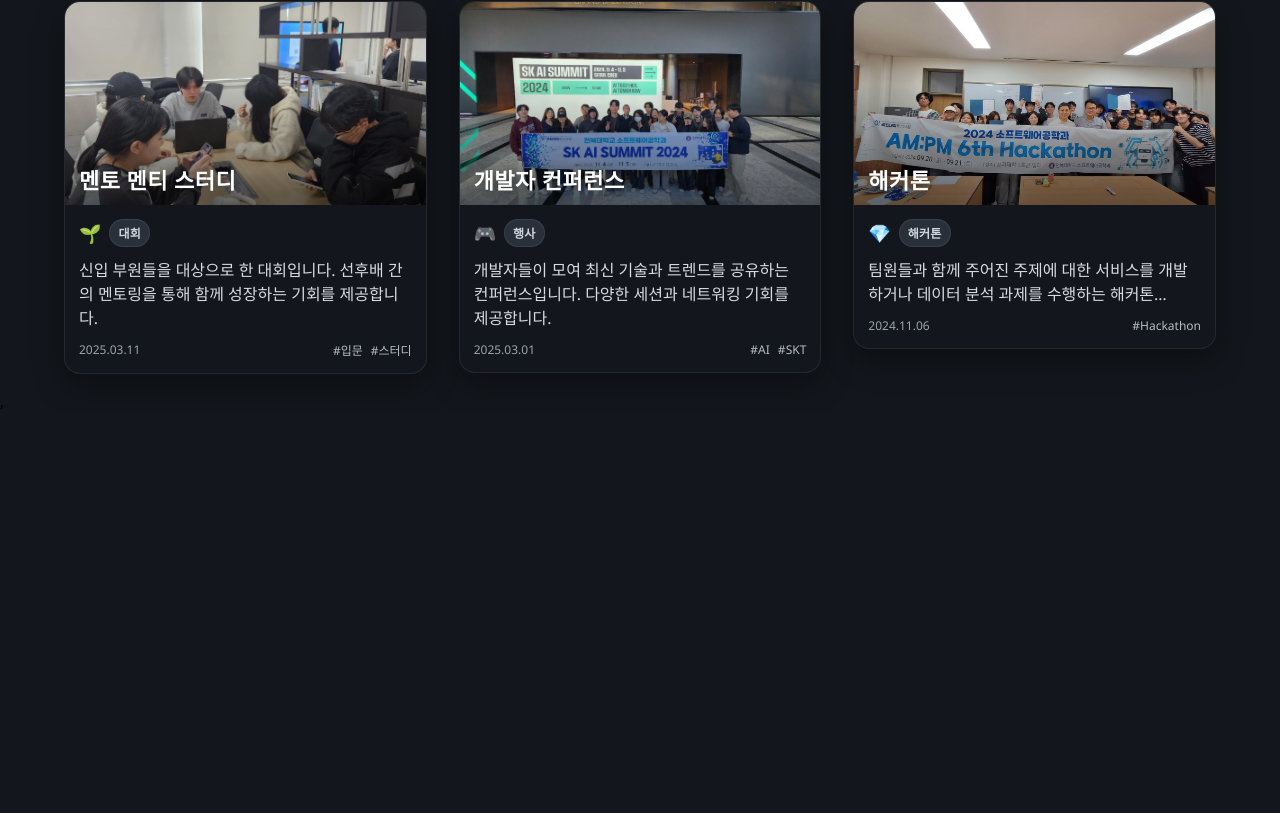
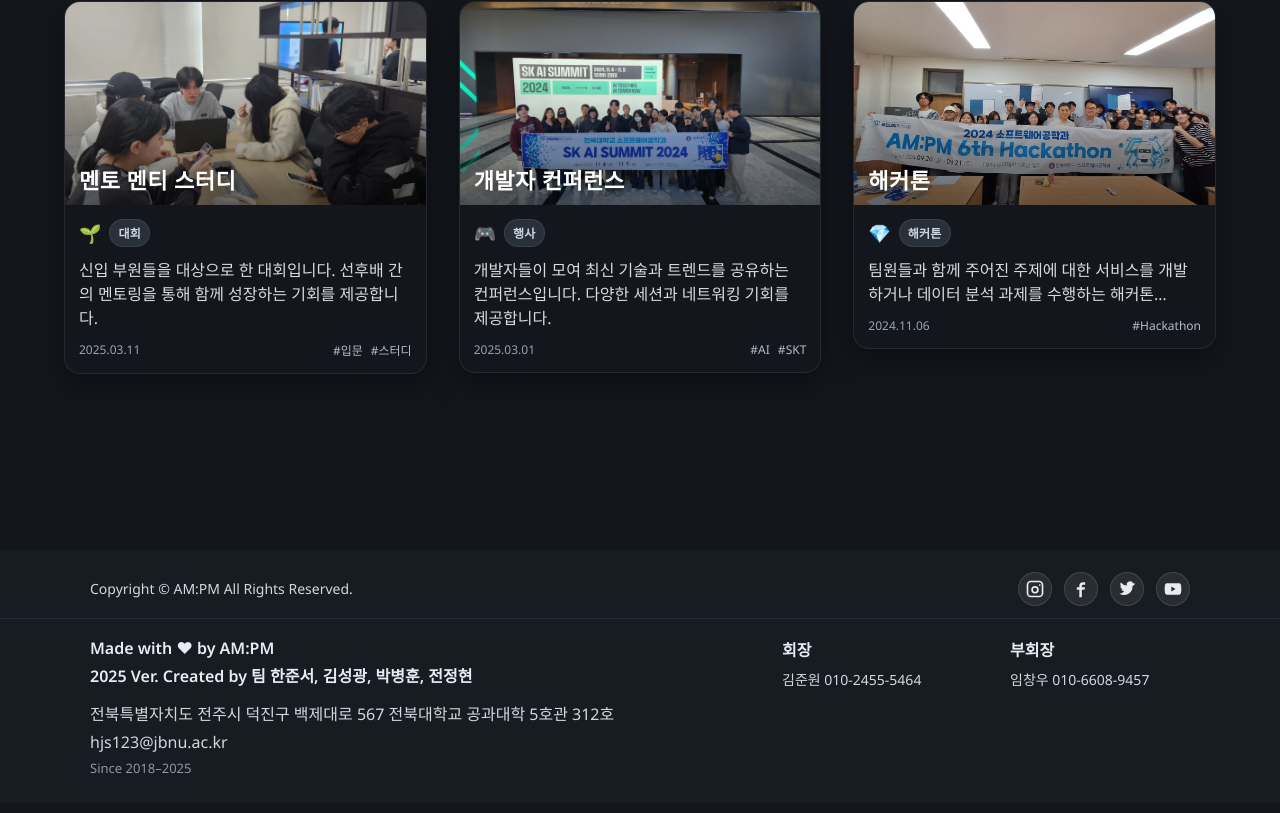
Before and after one commit to 2025-AM-PM/frontend, a React (Create React App) app in the folder am-pm/: page / in a window 1280 px wide. Shown: the part 4024-4837 px from the top of the page. Before the commit the page ends 4436 px from the top, so only its background shows below. Built offline with nearby package versions, Linux system fonts and the light colour scheme.

Commit message:
feat: footer 추가

```diff
--- a/am-pm/src/components/Footer.tsx
+++ b/am-pm/src/components/Footer.tsx
@@ -17,14 +17,13 @@ type Props = {
 };
 
 const Footer: React.FC<Props> = ({
-  org = "KUCC",
-  startYear = 2020,
-  address = "서울특별시 성북구 고려대로 105, 고려대학교 자연계캠퍼스 과학도서관 314호",
-  email = "anamkucc314@gmail.com",
+  org = "AM:PM",
+  startYear = 2018,
+  address = "전북특별자치도 전주시 덕진구 백제대로 567 전북대학교 공과대학 5호관 312호",
+  email = "hjs123@jbnu.ac.kr",
   credits = [
-    "Made with ♥ by KUCC",
-    "2020 Ver.",
-    "2024 Ver. Created by 팀 이민승, 김현서, 김재린, 문준호, 현지수, 주찬혁, 박기동",
+    "Made with ♥ by AM:PM",
+    "2025 Ver. Created by 팀 한준서, 김성광, 박병훈, 전정현",
   ],
   socials = [
     { name: "instagram", href: "#" },
@@ -33,10 +32,10 @@ const Footer: React.FC<Props> = ({
     { name: "youtube", href: "#" },
   ],
   contacts = [
-    { label: "회장", items: ["장훈성 010-2455-5464"] },
+    { label: "회장", items: ["김준원 010-2455-5464"] },
     {
       label: "부회장",
-      items: ["신서현 010-6608-9457", "이종현 010-5043-6804"],
+      items: ["임창우 010-6608-9457"],
     },
   ],
 }) => {
@@ -46,7 +45,7 @@ const Footer: React.FC<Props> = ({
 
   return (
     <footer className="site-footer" role="contentinfo">
-      <div className="container footer-top">
+      <div className="container-footer footer-top">
         <div className="copyright">Copyright © {org} All Rights Reserved.</div>
         <nav className="socials" aria-label="소셜 링크">
           {socials.map((s) => (
@@ -65,7 +64,7 @@ const Footer: React.FC<Props> = ({
 
       <div className="divider" aria-hidden />
 
-      <div className="container footer-main">
+      <div className="container-footer footer-main">
         <div className="left">
           <div className="credit-lines">
             {credits.map((line, i) => (
--- a/am-pm/src/pages/Home.tsx
+++ b/am-pm/src/pages/Home.tsx
@@ -57,7 +57,7 @@ function HomePage() {
       <Board />
       <History backgroundUrl={timeline} allowUpload={false} />
       <ProjectsGrid projects={projects} />
-      {/* <Footer /> */}
+      <Footer />
     </div>
   );
 }
--- a/am-pm/src/styles/footer.css
+++ b/am-pm/src/styles/footer.css
@@ -12,12 +12,11 @@
   padding: 22px 0 26px;
 }
 
-.container {
+.container-footer {
   width: min(1100px, 92%);
   margin: 0 auto;
 }
 
-/* 상단: 카피라이트 · 소셜 */
 .footer-top {
   display: grid;
   grid-template-columns: 1fr auto;
@@ -135,3 +134,9 @@
     gap: 16px;
   }
 }
+
+/* 3) 푸터를 맨 아래로 밀기 */
+.site-footer {
+  margin-top: auto;
+  position: static;
+}
```
